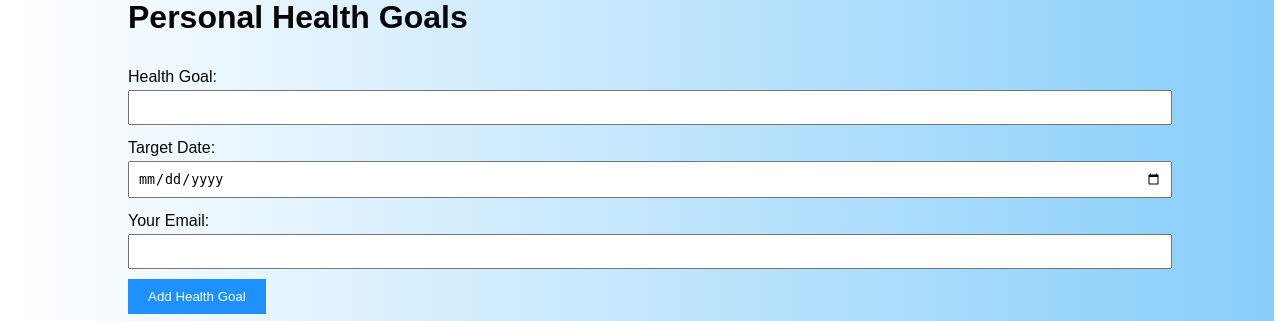
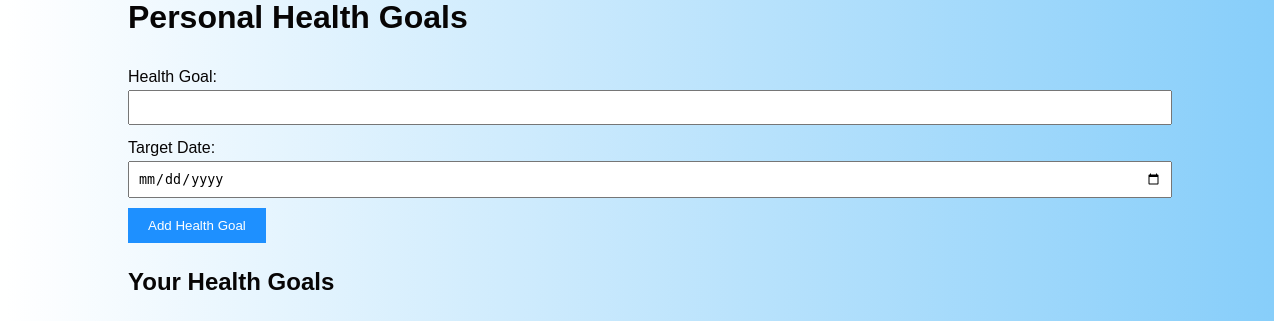
Before and after one commit to cashilaa/trach, a Flask app: page /health_goals in a window 1280 px wide. Shown: the part 167-488 px from the top of the page. Run offline with Flask 3, Linux system fonts and the light colour scheme.

Commit message:
Update health_goals.html

```diff
--- a/templates/health_goals.html
+++ b/templates/health_goals.html
@@ -8,9 +8,6 @@
 
         <label for="target_date">Target Date:</label>
         <input type="date" id="target_date" name="target_date" required>
-
-        <label for="email">Your Email:</label>
-        <input type="email" id="email" name="email" required>
 
         <input type="submit" value="Add Health Goal" class="btn">
     </form>
```
